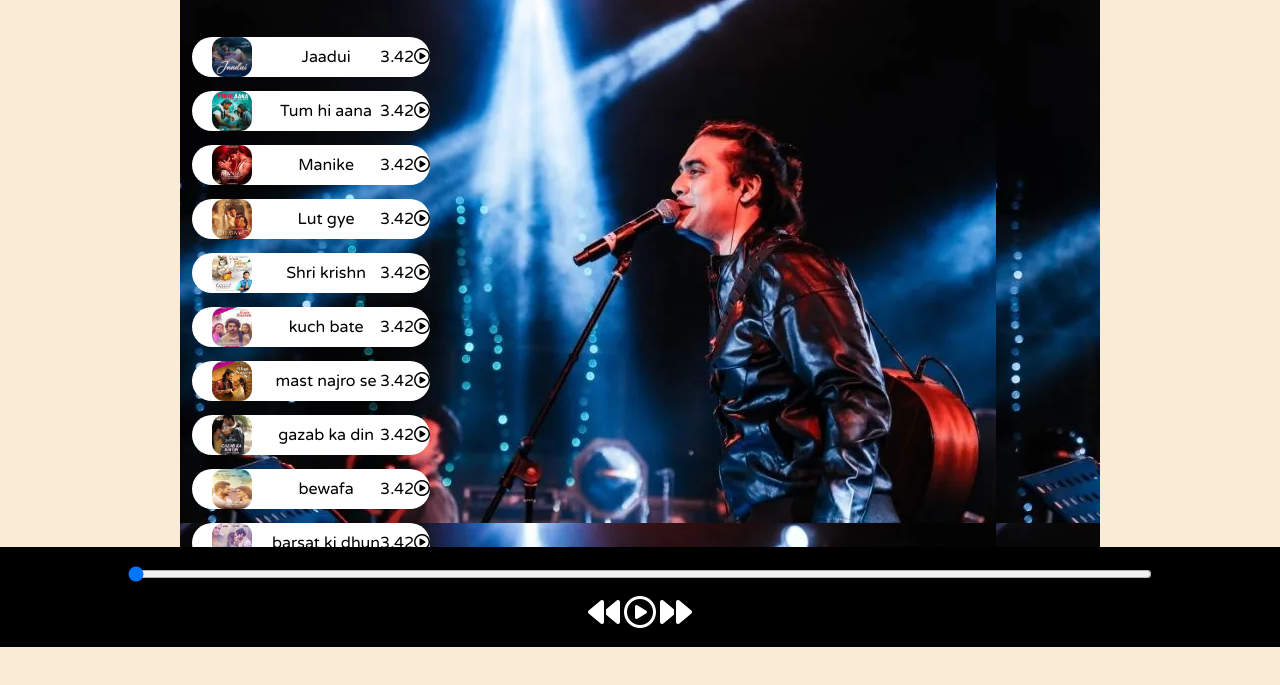
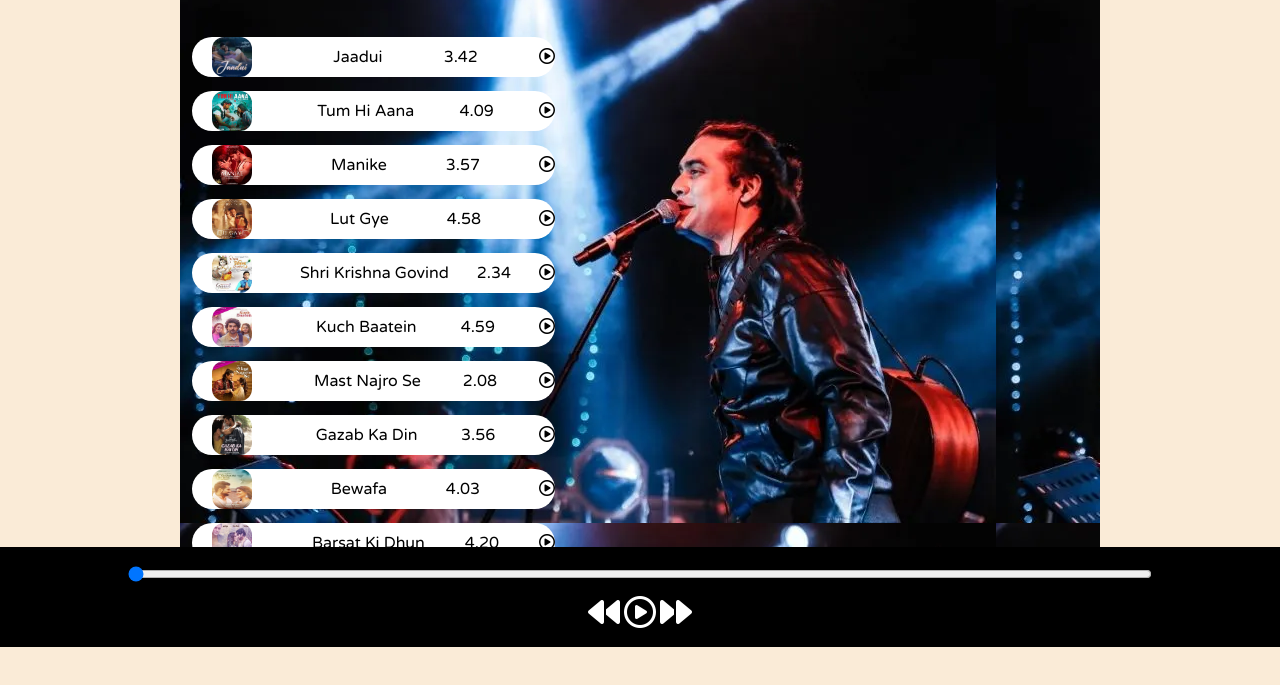
Before and after one commit to Rajanidixit024/Spotify-clone, a plain HTML site: page index.html in a window 1280 px wide. Shown: the part 153-838 px from the top of the page. Drawn offline with Linux system fonts and the light colour scheme.

Commit message:
Final Commit

```diff
--- a/index.html
+++ b/index.html
@@ -19,52 +19,62 @@
                 <div class="songItem">
                     <img  alt="1">
                     <span class="name">Jaadui</span>
-                    <span class="songlistplay"><span>3.42<i id="0" class=" songItemPlay fa-regular fa-circle-play"></i></span class="duration"></span>
+                    <span class="time-dur">3.42</span>
+                    <span class="songlistplay"><span><i id="0" class=" songItemPlay fa-regular fa-circle-play"></i></span class="duration"></span>
                 </div>
                 <div class="songItem">
                     <img  alt="2">
                     <span class="name">Jaadui</span>
-                    <span class="songlistplay"><span>3.42<i id="1" class=" songItemPlay fa-regular fa-circle-play"></i></span class="duration"></span>
+                    <span class="time-dur">3.42</span>
+                    <span class="songlistplay"><span><i id="1" class=" songItemPlay fa-regular fa-circle-play"></i></span class="duration"></span>
                 </div>
                 <div class="songItem">
                     <img  alt="1">
                     <span class="name">Jaadui</span>
-                    <span class="songlistplay"><span>3.42<i id="2" class=" songItemPlay fa-regular fa-circle-play"></i></span class="duration"></span>
+                    <span class="time-dur">3.42</span>
+                    <span class="songlistplay"><span><i id="2" class=" songItemPlay fa-regular fa-circle-play"></i></span class="duration"></span>
                 </div>
                 <div class="songItem">
                     <img  alt="1">
                     <span class="name">Jaadui</span>
-                    <span class="songlistplay"><span>3.42<i id="3" class=" songItemPlay fa-regular fa-circle-play"></i></span class="duration"></span>
+                    <span class="time-dur">3.42</span>
+                    <span class="songlistplay"><span><i id="3" class=" songItemPlay fa-regular fa-circle-play"></i></span class="duration"></span>
                 </div>
                 <div class="songItem">
                     <img alt="1">
                     <span class="name">Jaadui</span>
-                    <span class="songlistplay"><span>3.42<i id="4" class=" songItemPlay fa-regular fa-circle-play"></i></span class="duration"></span>
+                    <span class="time-dur">3.42</span>
+                    <span class="songlistplay"><span><i id="4" class=" songItemPlay fa-regular fa-circle-play"></i></span class="duration"></span>
                 </div>
                 <div class="songItem">
                     <img alt="1">
                     <span class="name">Jaadui</span>
-                    <span class="songlistplay"><span>3.42<i id="5" class=" songItemPlay fa-regular fa-circle-play"></i></span class="duration"></span>
+                    <span class="time-dur">3.42</span>
+                    <span class="songlistplay"><span><i id="5" class=" songItemPlay fa-regular fa-circle-play"></i></span class="duration"></span>
                 </div>
                 <div class="songItem">
                     <img alt="1">
                     <span class="name">Jaadui</span>
-                    <span class="songlistplay"><span>3.42<i id="6" class=" songItemPlay fa-regular fa-circle-play"></i></span class="duration"></span>
+                    <span class="time-dur">3.42</span>
+                    <span class="songlistplay"><span><i id="6" class=" songItemPlay fa-regular fa-circle-play"></i></span class="duration"></span>
                 </div>
                 <div class="songItem">
                     <img alt="1">
                     <span class="name">Jaadui</span>
-                    <span class="songlistplay"><span>3.42<i id="7" class=" songItemPlay fa-regular fa-circle-play"></i></span class="duration"></span>
+                    <span class="time-dur">3.42</span>
+                    <span class="songlistplay"><span><i id="7" class=" songItemPlay fa-regular fa-circle-play"></i></span class="duration"></span>
                 </div>
                 <div class="songItem">
                     <img alt="1">
                     <span class="name">Jaadui</span>
-                    <span class="songlistplay"><span>3.42<i id="8" class=" songItemPlay fa-regular fa-circle-play"></i></span class="duration"></span>
+                    <span class="time-dur">3.42</span>
+                    <span class="songlistplay"><span><i id="8" class=" songItemPlay fa-regular fa-circle-play"></i></span class="duration"></span>
                 </div>
                 <div class="songItem">
                     <img alt="1">
                     <span class="name">Jaadui</span>
-                    <span class="songlistplay"><span>3.42<i id="9" class=" songItemPlay fa-regular fa-circle-play"></i></span class="duration"></span>
+                    <span class="time-dur">3.42</span>
+                    <span class="songlistplay"><span><i id="9" class=" songItemPlay fa-regular fa-circle-play"></i></span class="duration"></span>
                 </div>
             </div>
         </div>
--- a/script.js
+++ b/script.js
@@ -6,22 +6,22 @@ let masterSongname = document.getElementById('masterSongname');
 let myProgressBar = document.getElementById('myProgressBar');
 let songItems = Array.from(document.getElementsByClassName('songItem'));
 let songs = [
-    { name:"Jaadui",filepath:"songs/1.mp3", coverpath:"covers/1.jpeg"},
-    { name:"Tum hi aana",filepath:"songs/2.mp3", coverpath:"covers/2.jpeg"},
-    { name:"Manike",filepath:"songs/3.mp3", coverpath:"covers/3.jpg"},
-    { name:"Lut gye",filepath:"songs/4.mp3", coverpath:"covers/4.jpeg"},
-    { name:"Shri krishn",filepath:"songs/5.mp3", coverpath:"covers/5.jpeg"},
-    { name:"kuch bate",filepath:"songs/6.mp3", coverpath:"covers/6.jpeg"},
-    { name:"mast najro se",filepath:"songs/7.mp3", coverpath:"covers/7.jpeg"},
-    { name:"gazab ka din",filepath:"songs/8.mp3", coverpath:"covers/8.jpg"},
-    { name:"bewafa",filepath:"songs/9.mp3", coverpath:"covers/9.jpeg"},
-    { name:"barsat ki dhun",filepath:"songs/10.mp3", coverpath:"covers/10.jpeg"}
+    { name:"Jaadui",filepath:"songs/1.mp3", coverpath:"covers/1.jpeg",len:"3.42"},
+    { name:"Tum Hi Aana",filepath:"songs/2.mp3", coverpath:"covers/2.jpeg",len:"4.09"},
+    { name:"Manike",filepath:"songs/3.mp3", coverpath:"covers/3.jpg",len:"3.57"},
+    { name:"Lut Gye",filepath:"songs/4.mp3", coverpath:"covers/4.jpeg",len:"4.58"},
+    { name:"Shri Krishna Govind",filepath:"songs/5.mp3", coverpath:"covers/5.jpeg",len:"2.34"},
+    { name:"Kuch Baatein",filepath:"songs/6.mp3", coverpath:"covers/6.jpeg",len:"4.59"},
+    { name:"Mast Najro Se",filepath:"songs/7.mp3", coverpath:"covers/7.jpeg",len:"2.08"},
+    { name:"Gazab Ka Din",filepath:"songs/8.mp3", coverpath:"covers/8.jpg",len:"3.56"},
+    { name:"Bewafa",filepath:"songs/9.mp3", coverpath:"covers/9.jpeg",len:"4.03"},
+    { name:"Barsat Ki Dhun",filepath:"songs/10.mp3", coverpath:"covers/10.jpeg",len:"4.20"}
 ]
 songItems.forEach((element,i)=>{
     console.log(element,i);
     element.getElementsByTagName("img")[0].src=songs[i].coverpath;
     element.getElementsByClassName("name")[0].innerText=songs[i].name;
-
+    element.getElementsByClassName("time-dur")[0].innerText=songs[i].len;
 })
 masterPlay.addEventListener('click',()=>{
     if(audioElement.paused || audioElement.currentTime<=0){
@@ -38,9 +38,8 @@ masterPlay.addEventListener('click',()=>{
     }
 })
 audioElement.addEventListener('timeupdate',()=>{
-   console.log('time update');
+   console.log(audioElement.duration);
    progress = parseInt((audioElement.currentTime/audioElement.duration)*100);
-   console.log(progress);
    myProgressBar.value=progress;
 })
 myProgressBar.addEventListener('change',()=>{
@@ -49,6 +48,7 @@ myProgressBar.addEventListener('change',()=>{
 const makeAllPlays = ()=>{
     Array.from(document.getElementsByClassName('songItemPlay')).forEach((element)=>{
         element.classList.add('fa-circle-play');
+        element.classList.remove('fa-circle-pause');
     })
 }
 Array.from(document.getElementsByClassName('songItemPlay')).forEach((element)=>{
--- a/style.css
+++ b/style.css
@@ -74,6 +74,7 @@ nav ul li{
    align-items: center;
    justify-content: space-between;
    color: black;
+   width: 130%;
    margin: 14px 0;
    border-radius: 30px;
 }
```
Also changed, not shown: AlbumArtSmall.jpg (deleted), Folder.jpg (deleted). Lines whose indentation alone changed are shown as unchanged.
